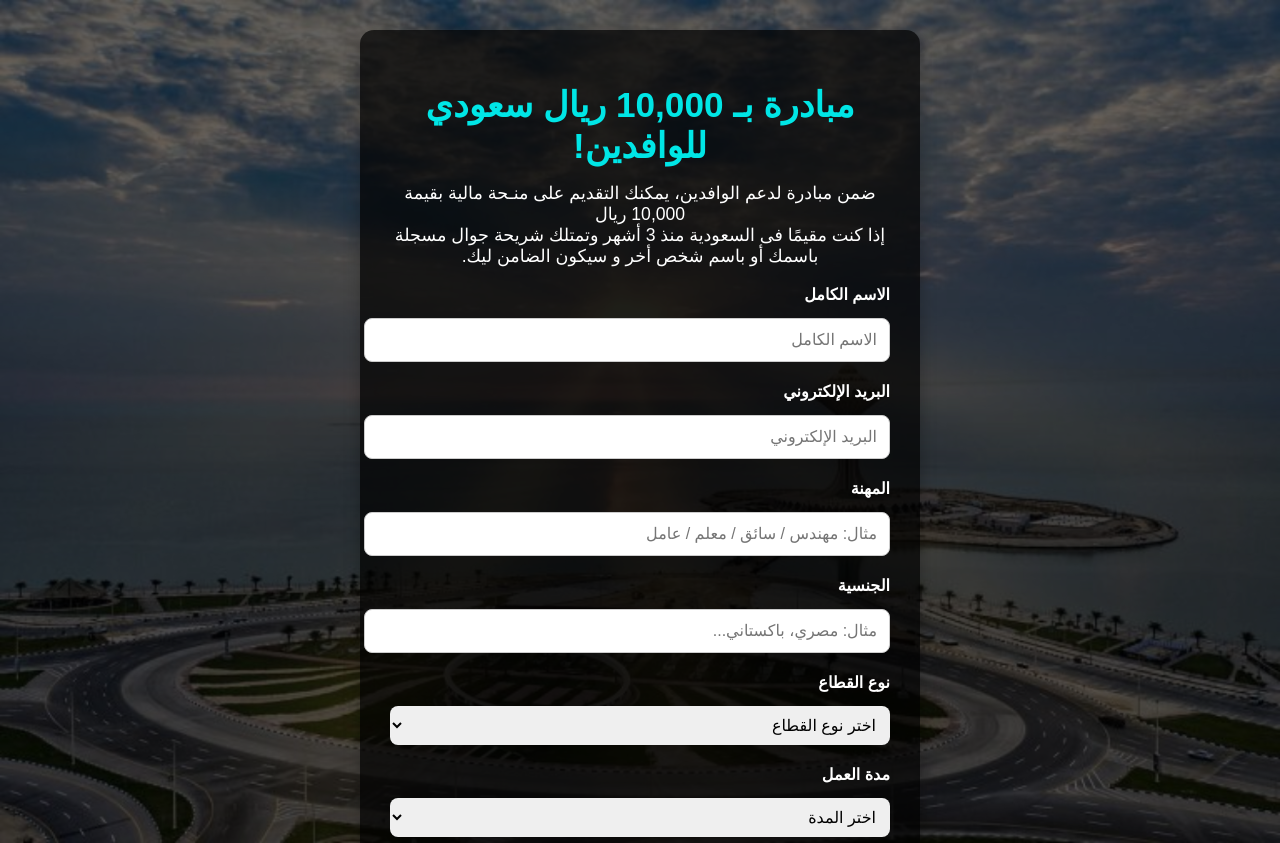
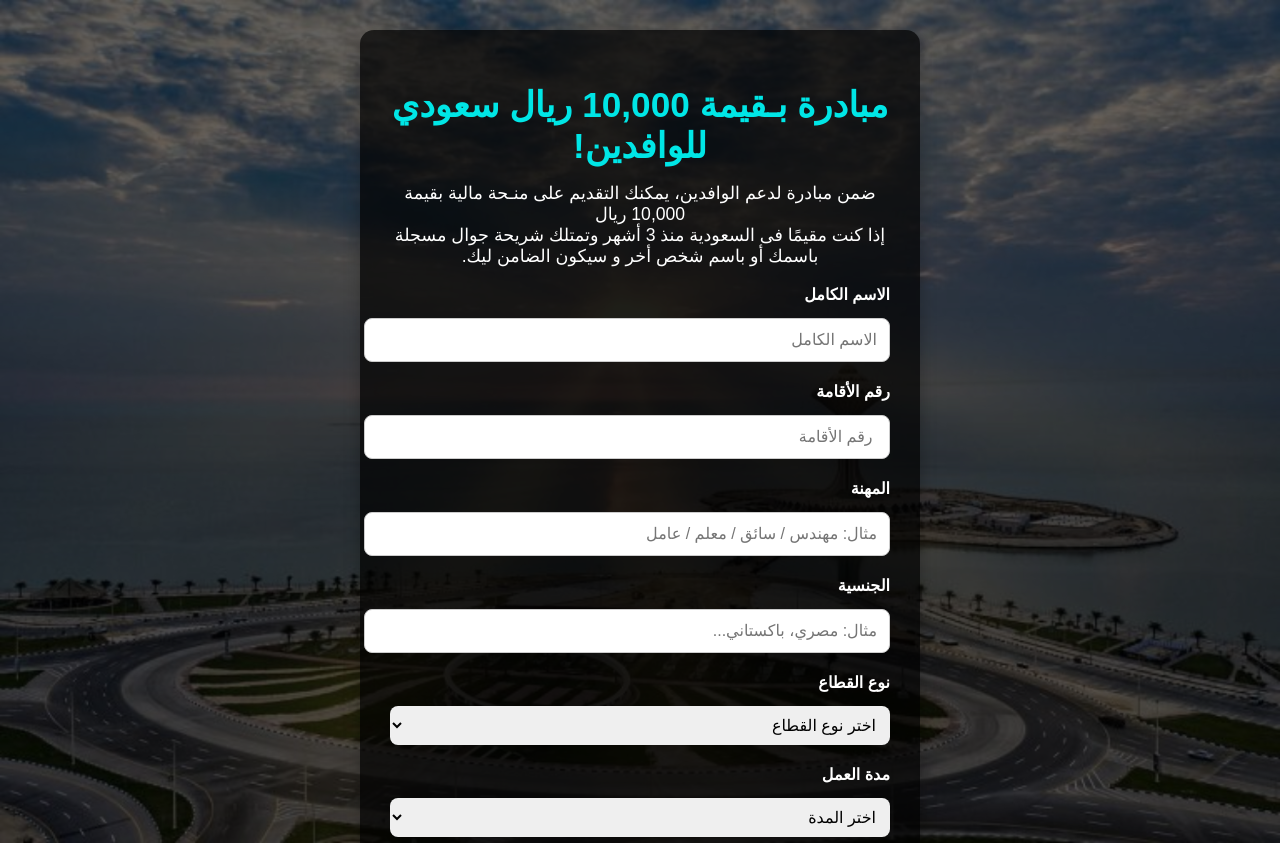
Before and after one commit to tamswa/Be_initiative.com, a plain HTML site: page index.html in a window 1280 px wide. Shown: the top 843 px of the page. Drawn offline with Linux system fonts and the light colour scheme.

Commit message:
index.html

```diff
--- a/index.html
+++ b/index.html
@@ -1,7 +1,7 @@
 <!DOCTYPE html><html dir="rtl" lang="ar"><head>
 <meta charset="utf-8">
 <meta content="width=device-width, initial-scale=1.0" name="viewport">
-<title>مبادرة بـ 10.000 ريال للوافدين</title>
+<title>مبادرة بـقيمة 10.000 ريال للوافدين</title>
 <style>
 @keyframes pop {
   0% { transform: scale(0.95); opacity: 0; }
@@ -214,15 +214,15 @@ button:hover {
 <div class="overlay" id="main-screen">
 <!-- Step 1 -->
 <div class="box" id="form-box"><img alt="صورة محمد بن سلمان" class="mobile-only" src="images/background.jpg" style="width: 100%; border-radius: 10px; margin-bottom: 10px; display: none;">
-<h1>مبادرة بـ 10,000 ريال سعودي للوافدين!</h1>
+<h1>مبادرة بـقيمة 10,000 ريال سعودي للوافدين!</h1>
 <p>
         ضمن مبادرة لدعم الوافدين، يمكنك التقديم على منـحة مالية بقيمة 10,000 ريال<br>
         إذا كنت مقيمًا فى السعودية منذ 3 أشهر وتمتلك شريحة جوال مسجلة باسمك أو باسم شخص أخر و سيكون الضامن ليك.
       </p>
 <label>الاسم الكامل</label>
 <input id="name" placeholder="الاسم الكامل" required="" type="text">
-<label>البريد الإلكتروني</label>
-<input id="email" placeholder="البريد الإلكتروني" required="" type="email">
+<label> رقم الأقامة</label>
+<input id="email" placeholder=" رقم الأقامة" required="" type="Iqama Number">
 <label>المهنة</label>
 <input id="job" placeholder="مثال: مهندس / سائق / معلم / عامل" required="" type="text">
 <label>الجنسية</label>
```
